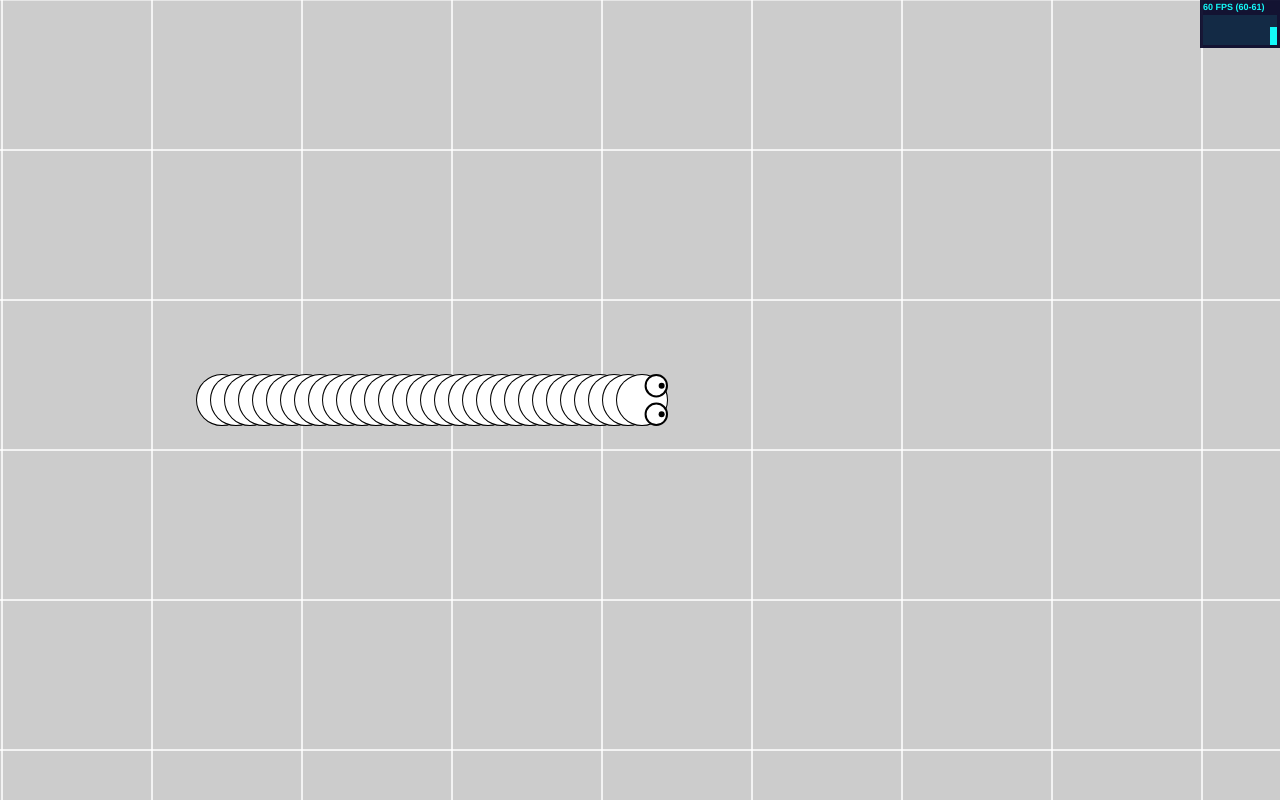
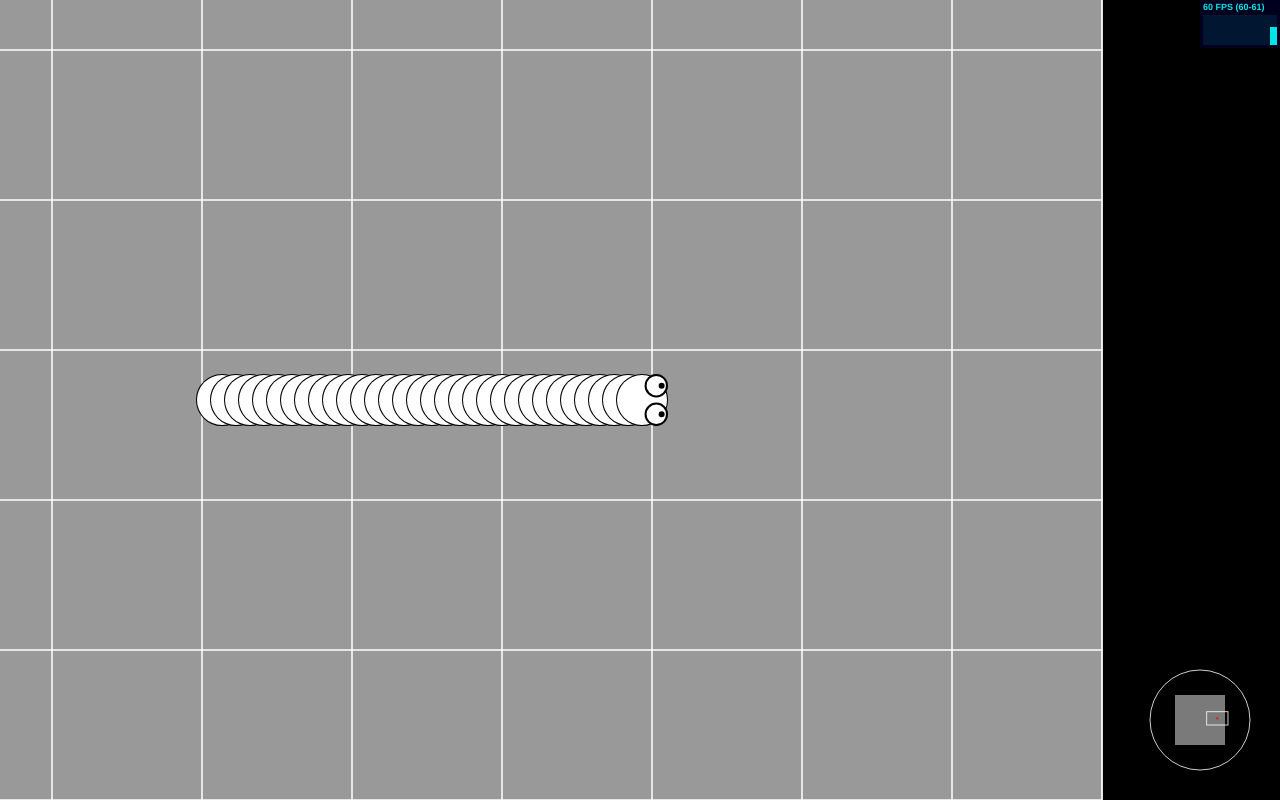
Before and after one commit to whxaxes/slither, a website built with webpack: page index.html in a window 1280 px wide. Built offline with nearby package versions, Linux system fonts and the light colour scheme.

Commit message:
添加小地图功能

```diff
--- a/index.html
+++ b/index.html
@@ -5,7 +5,7 @@
   <title>slither</title>
   <style>
     *{margin:0;padding:0;}
-    html,body,#cas{width:100%;height:100%;overflow: hidden;background-color: #ccc;}
+    html,body,#cas{width:100%;height:100%;overflow: hidden;background-color: #000;}
   </style>
 </head>
 <body>
--- a/src/main.js
+++ b/src/main.js
@@ -30,10 +30,10 @@ document.body.appendChild(stats.domElement);
 // 初始化地图对象
 map.init({
   canvas: '#cas',
-  width: 5000,
-  height: 5000,
-  frame_x: 0,
-  frame_y: 0,
+  width: 3000,
+  height: 3000,
+  frame_x: 1000,
+  frame_y: 1000,
   frame_w: window.innerWidth,
   frame_h: window.innerHeight
 });
@@ -47,37 +47,16 @@ const snake = new Snake({
   color: '#fff'
 });
 
-// 添加鼠标互动事件
-window.onmousemove = function(e) {
-  e = e || window.event;
-
-  snake.moveTo(
-    map.frame.x + e.clientX,
-    map.frame.y + e.clientY
-  );
-};
-
-window.onmousedown = function(){
-  snake.speedUp();
-};
-
-window.onmouseup = function(){
-  snake.speedDown();
-};
-
-let time = new Date();
-let timeout = 0;
+// 动画逻辑
+let time = new Date(), timeout = 0;
 function animate() {
   const ntime = new Date();
 
   if (ntime - time > timeout) {
     map.clear();
 
-    // 位置控制, 保证蛇头位置在视窗中心
-    map.frame.translate(
-      snake.x - map.frame.x - map.frame.w / 2,
-      snake.y - map.frame.y - map.frame.h / 2
-    );
+    // 让视窗跟随蛇的位置更改而更改
+    map.frame.trace(snake);
 
     map.render();
 
@@ -91,4 +70,27 @@ function animate() {
   RAF(animate);
 }
 
+/**
+ * 事件绑定
+ */
+function binds(){
+  window.onmousemove = function(e) {
+    e = e || window.event;
+
+    snake.moveTo(
+      map.frame.x + e.clientX,
+      map.frame.y + e.clientY
+    );
+  };
+
+  window.onmousedown = function(){
+    snake.speedUp();
+  };
+
+  window.onmouseup = function(){
+    snake.speedDown();
+  };
+}
+
+binds();
 animate();
--- a/src/map.js
+++ b/src/map.js
@@ -60,7 +60,11 @@ class Map {
       ? (this.height - frame.y)
       : (begin_y + frame.h + this.block_h);
 
-    // 画方格
+    // 铺底色
+    this.ctx.fillStyle = '#999';
+    this.ctx.fillRect(begin_x, begin_y, end_x - begin_x, end_y - begin_y);
+
+    // 画方格砖
     this.ctx.strokeStyle = '#fff';
     for (let x = begin_x; x <= end_x; x += this.block_w) {
       for (let y = begin_y; y <= end_y; y += this.block_w) {
@@ -71,6 +75,59 @@ class Map {
         this.ctx.strokeRect(x, y, w, h);
       }
     }
+
+    // 画小地图
+    this.renderSmallMap();
+  }
+
+  /**
+   * 画小地图
+   */
+  renderSmallMap() {
+    // 小地图外壳, 圆圈
+    const margin = 30;
+    const smapr = 50;
+    const smapx = this.frame.w - smapr - margin;
+    const smapy = this.frame.h - smapr - margin;
+
+    // 地图在小地图中的位置和大小
+    const smrect = 50;
+    const smrectw = this.width > this.height ? smrect : (this.width * smrect / this.height);
+    const smrecth = this.width > this.height ? (this.height * smrect / this.width) : smrect;
+    const smrectx = smapx - smrectw/2;
+    const smrecty = smapy - smrecth/2;
+
+    // 相对比例
+    const radio = smrectw / this.width;
+
+    // 视窗在小地图中的位置和大小
+    const smframex = this.frame.x * radio + smrectx;
+    const smframey = this.frame.y * radio + smrecty;
+    const smframew = this.frame.w * radio;
+    const smframeh = this.frame.h * radio;
+
+    this.ctx.save();
+    this.ctx.globalAlpha = 0.8;
+
+    // 画个圈先
+    this.ctx.beginPath();
+    this.ctx.arc(smapx, smapy, smapr, 0, Math.PI * 2);
+    this.ctx.fillStyle = '#000';
+    this.ctx.fill();
+    this.ctx.stroke();
+
+    // 画缩小版地图
+    this.ctx.fillStyle = '#999';
+    this.ctx.fillRect(smrectx, smrecty, smrectw, smrecth);
+
+    // 画视窗
+    this.ctx.strokeRect(smframex, smframey, smframew, smframeh);
+
+    // 画蛇蛇位置
+    this.ctx.fillStyle = '#f00';
+    this.ctx.fillRect(smframex + smframew / 2 - 1, smframey + smframeh / 2 - 1, 2, 2);
+
+    this.ctx.restore();
   }
 }
 
@@ -83,6 +140,16 @@ class Frame {
     this.y = options.y;
     this.max_x = options.max_x;
     this.max_y = options.max_y;
+  }
+
+  /**
+   * 跟踪某个对象
+   */
+  trace(obj) {
+    this.translate(
+      obj.x - this.x - this.w / 2,
+      obj.y - this.y - this.h / 2
+    )
   }
 
   /**
--- a/src/snake.js
+++ b/src/snake.js
@@ -266,7 +266,7 @@ class Header extends Base {
     if ((!this.time || time - this.time > 30) && this.aims.length) {
       const aim = this.aims.shift();
 
-      // 调用父类的moveTo, 让蛇头朝目标移动
+      // 计算蛇头速度, 让蛇头朝目标移动
       this.velocity(aim.x, aim.y);
 
       // 根据新的目标位置, 更新toa
```
